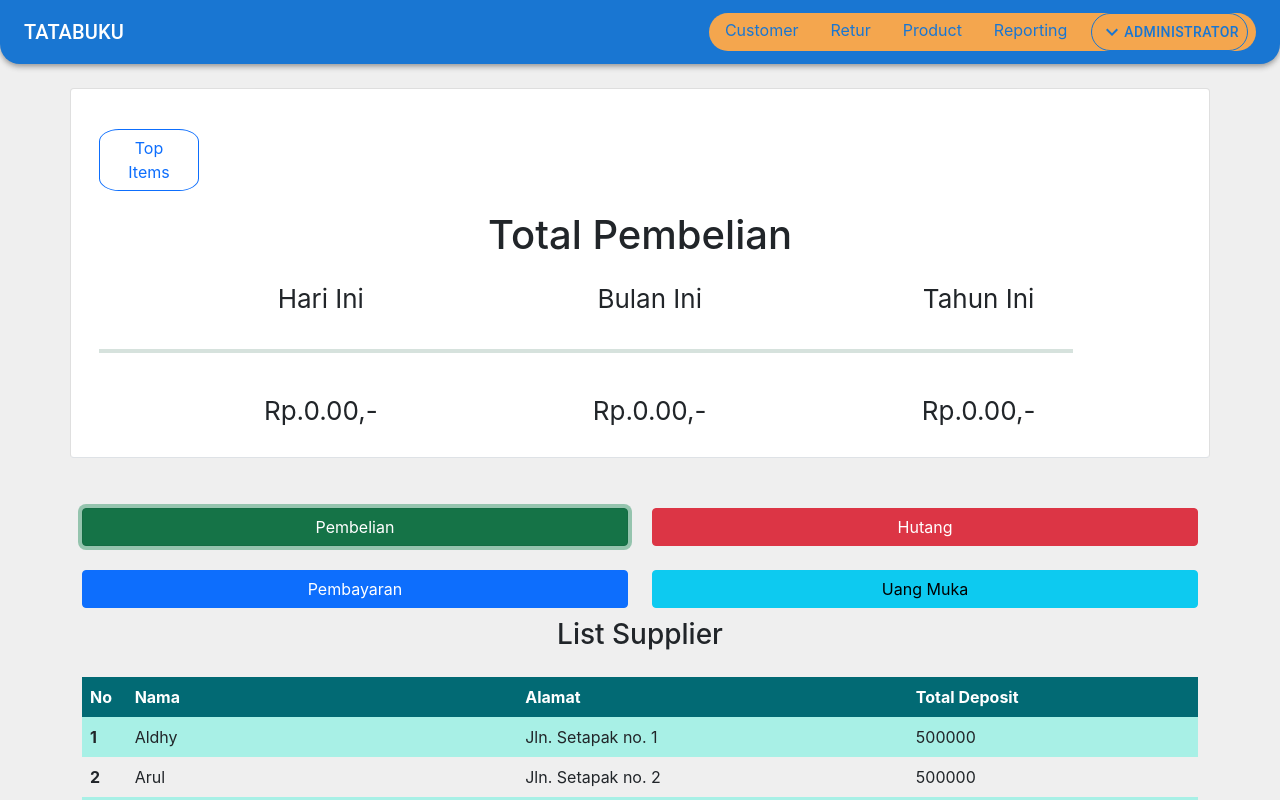
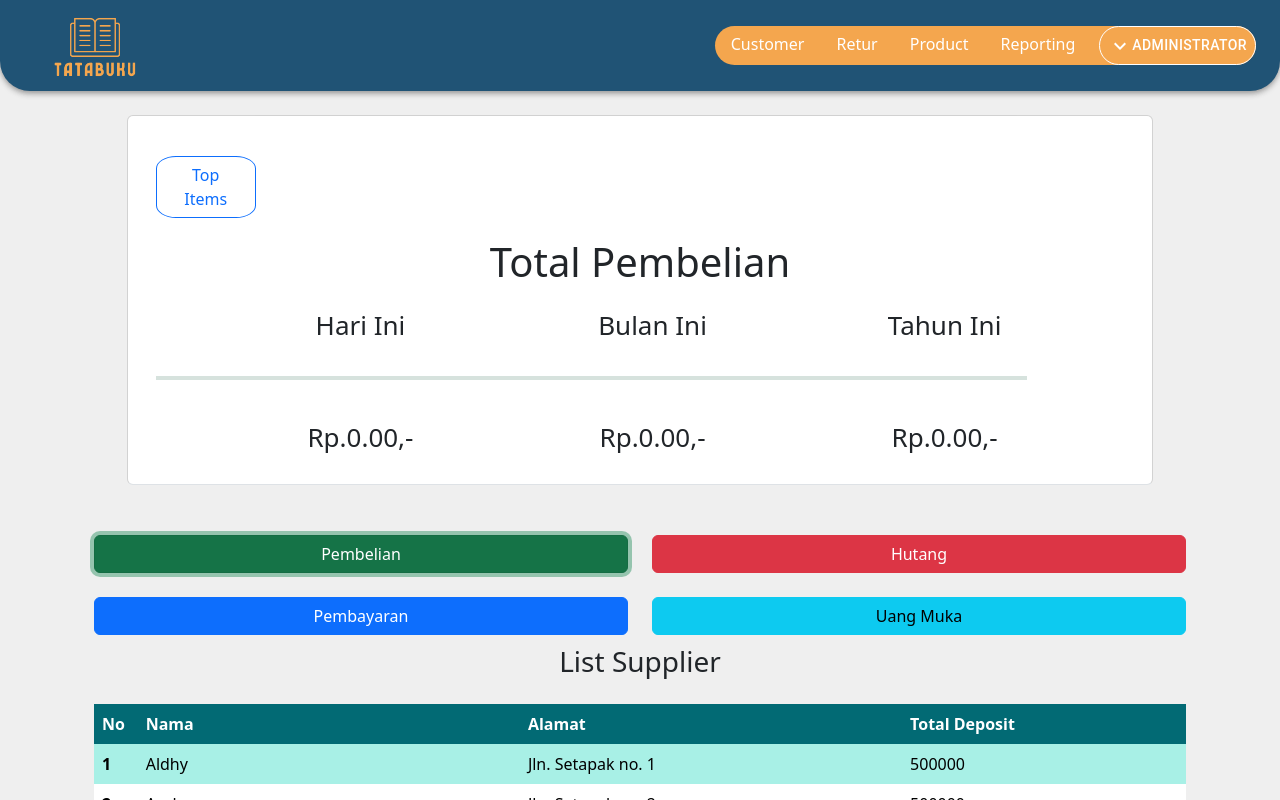
Before and after one commit to Freelance-TTB/frontend, a React (Create React App) app: page /purchases in a window 1280 px wide. Both pictures are taken after a click on the button "Pembelian". Shown: the top 800 px of the page. Built offline with nearby package versions, Linux system fonts and the light colour scheme; the HTML template or start-up script is replaced by a standard one.

Commit message:
Updated carousel top items functions with many conditions

```diff
--- a/src/App.jsx
+++ b/src/App.jsx
@@ -14,7 +14,7 @@ import PurchaseOrderPage from './pages/PurchaseOrderPage'
 function App () {
   return (
     <Router>
-      <div class="App">
+      <div class='App'>
         <Box sx={{ bgcolor: '#EFEFEF' }}>
           <Navbar />
           <Routes>
@@ -47,7 +47,7 @@ function App () {
             </Route>
           </Routes>
         </Box>
-        <Box sx={{height: 50}}></Box>
+        <Box sx={{ height: 50 }}></Box>
       </div>
     </Router>
   )
--- a/src/components/CardPurchase.jsx
+++ b/src/components/CardPurchase.jsx
@@ -1,4 +1,12 @@
-export default function CardPurchase ({ purchase }) {
+import { useEffect } from 'react'
+import { useState } from 'react'
+
+export default function CardPurchase ({
+  purchase,
+  clickCarouselActive,
+  clickMenuActive
+}) {
+  const [carouselActive, setCarouselActive] = useState(false)
   return (
     <div
       class='card container border-bottom'
@@ -9,6 +17,10 @@ export default function CardPurchase ({ purchase }) {
           type='button'
           class='btn btn-outline-primary mt-4 ml-3'
           style={{ borderRadius: '20%', width: 100 }}
+          onClick={() => {
+            clickMenuActive(false)
+            clickCarouselActive(true)
+          }}
         >
           Top Items
         </button>
--- a/src/components/CardSales.jsx
+++ b/src/components/CardSales.jsx
@@ -1,29 +1,34 @@
-import ChartPenjualan from "./ChartPenjualan"
-import {
-  Button
-} from '@mui/material'
+import ChartPenjualan from './ChartPenjualan'
+import { Button } from '@mui/material'
 
-export default function CardPurchase ({ purchase }) {
+export default function CardPurchase ({
+  purchase,
+  clickCarouselActive,
+  clickMenuActive
+}) {
   return (
     <div
       class='card container border-bottom'
       // style={{ width: '92%', height: 500 }}
     >
       <div class='card-body' style={{ height: 400 }}>
-            <Button variant="contained" sx={{borderRadius: 50}}>
+        <Button
+          variant='contained'
+          sx={{ borderRadius: 50 }}
+          onClick={() => {
+            clickMenuActive(false)
+            clickCarouselActive(true)
+          }}
+        >
           Top Item
         </Button>
 
         {(() => {
-
           if (purchase.name === 'Penjualan') {
-              return (
-                <ChartPenjualan/>
-              )
+            return <ChartPenjualan />
           } else {
             return (
               <div>
-
                 <div
                   style={{
                     textAlign: 'center',
@@ -40,8 +45,12 @@ export default function CardPurchase ({ purchase }) {
                   }}
                 >
                   <div class='left-col-card-purchase'>{purchase.subtitle1}</div>
-                    <div class='center-col-card-purchase'>{purchase.subtitle2}</div>
-                    <div class='right-col-card-purchase'>{purchase.subtitle3}</div>
+                  <div class='center-col-card-purchase'>
+                    {purchase.subtitle2}
+                  </div>
+                  <div class='right-col-card-purchase'>
+                    {purchase.subtitle3}
+                  </div>
                 </div>
                 <div
                   style={{
@@ -67,6 +76,5 @@ export default function CardPurchase ({ purchase }) {
         })()}
       </div>
     </div>
-
   )
 }
--- a/src/components/CarouselTopItems.jsx
+++ b/src/components/CarouselTopItems.jsx
@@ -2,88 +2,44 @@ import React from 'react'
 import 'bootstrap/dist/css/bootstrap.min.css'
 import { Carousel } from 'react-bootstrap'
 import { useEffect } from 'react'
+import { useSelector } from 'react-redux'
 
 function CarouselTopItems () {
   // State for Active index
   const [activeIndex, setActiveIndex] = React.useState(0)
-
   // State for Animation
   const [animating, setAnimating] = React.useState(false)
   const [carouselItems, setCarouselItems] = React.useState([])
+  const { items } = useSelector(state => state.purchaseState)
   // Sample items for Carousel
 
   useEffect(() => {
-    const topItems = [
-      {
-        id: 1,
-        img:
-          'https://i0.wp.com/esportsnesia.com/wp-content/uploads/2021/07/Claude-Cover-696x464.jpg',
-        first_label: 5000
-      },
-      {
-        id: 2,
-        img:
-          'https://cdn.oneesports.gg/cdn-data/sites/2/2021/09/MLBB_BlitzAttackBeatrix.jpg',
-        first_label: 5000
-      },
-      {
-        id: 3,
-        img:
-          'https://gamefinity.id/wp-content/uploads/2021/10/Mobile-Legends-Brody.jpg',
-        first_label: 5000
-      }
-    ]
-
-    setCarouselItems(topItems)
-  }, [])
-  const items = [
-    {
-      src:
-        'https://media.geeksforgeeks.org/wp-content/cdn-uploads/20190603152813/ml_gaming.png'
-    },
-    {
-      src:
-        'https://media.geeksforgeeks.org/wp-content/cdn-uploads/20190528184201/gateexam.png'
-    }
-  ]
-
-  // Items array length
-  const itemLength = carouselItems.length - 1
-
-  // Previous button for Carousel
-  const previousButton = () => {
-    if (animating) return
-    const nextIndex = activeIndex === 0 ? itemLength : activeIndex - 1
-    setActiveIndex(nextIndex)
-  }
-
-  // Next button for Carousel
-  const nextButton = () => {
-    if (animating) return
-    const nextIndex = activeIndex === itemLength ? 0 : activeIndex + 1
-    setActiveIndex(nextIndex)
-  }
+    setCarouselItems(items)
+  }, [carouselItems])
 
   return (
-    <div>
+    <div class='container'>
       <Carousel>
         {carouselItems.map(item => {
           return (
             <Carousel.Item
-              key={item.if}
+              key={item.id}
               onExited={() => setAnimating(false)}
               onExiting={() => setAnimating(true)}
+              style={{
+                width: '92%',
+                marginLeft: 55
+              }}
             >
               <img
-                src={item.img}
-                style={{ height: '500px', width: '100%' }}
+                src={item.image}
+                style={{ height: 370, width: '100%' }}
                 alt={item.altText}
               />
               <Carousel.Caption>
-                <h3>First slide label</h3>
-                <p>
-                  Nulla vitae elit libero, a pharetra augue mollis interdum.
-                </p>
+                <h3>{item.name}</h3>
+                <p>Harga: {item.price}</p>
+                <p>Terjual: {item.sold_unit}</p>
               </Carousel.Caption>
             </Carousel.Item>
           )
--- a/src/components/Navbar.jsx
+++ b/src/components/Navbar.jsx
@@ -16,6 +16,9 @@ import {
 import MenuIcon from '@mui/icons-material/Menu'
 import KeyboardArrowDownIcon from '@mui/icons-material/KeyboardArrowDown'
 import KeyboardArrowUpIcon from '@mui/icons-material/KeyboardArrowUp'
+import logoTatabuku from '../assets/TATABUKU.png'
+
+const navOption = ['Customer', 'Retur', 'Product', 'Reporting']
 
 export default function Navbar () {
   const [anchorEl, setAnchorEl] = React.useState(null)
@@ -31,22 +34,26 @@ export default function Navbar () {
     <Box sx={{ flexGrow: 1, mb: 3 }}>
       <AppBar
         position='static'
-        sx={{ borderBottomLeftRadius: 20, borderBottomRightRadius: 20 }}
+        sx={{
+          borderBottomLeftRadius: 30,
+          borderBottomRightRadius: 30,
+          bgcolor: '#205375'
+        }}
       >
         <Toolbar>
-          {/* <IconButton
-            size="large"
-            edge="start"
-            color="inherit"
-            aria-label="menu"
-            sx={{ mr: 2 }}
-          >
-            <MenuIcon />
-          </IconButton> */}
-
           <Typography variant='h6' component='div' sx={{ flexGrow: 1 }}>
             <Link href='/' underline='none' sx={{ color: 'white' }}>
-              TATABUKU
+              <Box
+                component='img'
+                sx={{
+                  // height: '20%',
+                  maxHeight: { xs: 75, md: 75 },
+                  maxWidth: { xs: 350, md: 250 },
+                  m: 1
+                }}
+                alt='The house from the offer.'
+                src={logoTatabuku}
+              />
             </Link>
           </Typography>
 
@@ -56,18 +63,24 @@ export default function Navbar () {
               borderRadius: 10
             }}
           >
-            <Link href='#' underline='hover' sx={{ m: 2 }}>
-              Customer
-            </Link>
-            <Link href='#' underline='hover' sx={{ m: 2 }}>
-              Retur
-            </Link>
-            <Link href='#' underline='hover' sx={{ m: 2 }}>
-              Product
-            </Link>
-            <Link href='#' underline='hover' sx={{ m: 2 }}>
-              Reporting
-            </Link>
+            {navOption.map(name => {
+              return (
+                <Link
+                  href='#'
+                  underline='none'
+                  sx={{
+                    m: 2,
+                    color: 'white',
+                    transition: 'background 0.5s, color 0.5s',
+                    '&:hover': {
+                      color: '#205375'
+                    }
+                  }}
+                >
+                  {name}
+                </Link>
+              )
+            })}
 
             <Button
               id='fade-button'
@@ -75,7 +88,16 @@ export default function Navbar () {
               aria-haspopup='true'
               aria-expanded={open ? 'true' : undefined}
               onClick={handleClick}
-              sx={{ border: 1, borderRadius: 5, mx: 1 }}
+              sx={{
+                border: 1,
+                borderRadius: 5,
+                ml: 1,
+                color: 'white',
+                transition: 'background 0.5s, color 0.5s',
+                '&:hover': {
+                  color: '#205375'
+                }
+              }}
             >
               {(() => {
                 if (open) {
--- a/src/pages/PurchasePage.jsx
+++ b/src/pages/PurchasePage.jsx
@@ -2,7 +2,7 @@ import { Grid } from '@mui/material'
 import { useState, useEffect } from 'react'
 import { useDispatch, useSelector } from 'react-redux'
 import CardPurchase from '../components/CardPurchase'
-// import CarouselTopItems from '../components/CarouselTopItems'
+import CarouselTopItems from '../components/CarouselTopItems'
 import TableSupplier from '../components/TableSupplier'
 import {
   actionFetchItems,
@@ -11,11 +11,11 @@ import {
 
 export default function PurchasePage () {
   const dispatch = useDispatch()
-  const [isActive, setIsActive] = useState(false)
+  const [isMenuActive, setIsMenuActive] = useState(false)
+  const [isCarouselActive, setIsCarouselActive] = useState(false)
   const [isName, setIsName] = useState('')
   const [isMenuPurchase, setIsMenuPurchase] = useState([])
-  const { suppliers, items } = useSelector(state => state.purchaseState)
-  console.log(items)
+  const { suppliers } = useSelector(state => state.purchaseState)
   useEffect(() => {
     dispatch(actionFetchSuppliers())
     dispatch(actionFetchItems())
@@ -55,16 +55,34 @@ export default function PurchasePage () {
 
     setIsMenuPurchase(dataMenuPurchase)
   }, [])
+
+  function clickCarouselActive (params) {
+    setIsCarouselActive(true)
+  }
+
+  function clickMenuActive (params) {
+    // console.log(params)
+    setIsMenuActive(params)
+  }
+
   return (
-    <div>
+    <div class='container'>
       {/* Total Pembelian // */}
       <div>
-        {isActive === true ? (
+        {isMenuActive === true ? (
           isMenuPurchase
             .filter(purchase => purchase.name === isName)
             .map(purchase => {
-              return <CardPurchase purchase={purchase} />
+              return (
+                <CardPurchase
+                  purchase={purchase}
+                  clickCarouselActive={clickCarouselActive}
+                  clickMenuActive={clickMenuActive}
+                />
+              )
             })
+        ) : isMenuActive === false && isCarouselActive === true ? (
+          <CarouselTopItems />
         ) : (
           <div
             class='card container border-bottom'
@@ -75,6 +93,10 @@ export default function PurchasePage () {
                 type='button'
                 class='btn btn-outline-primary mt-4 ml-3'
                 style={{ borderRadius: '20%', width: 100 }}
+                onClick={() => {
+                  clickCarouselActive(true)
+                  setIsMenuActive(false)
+                }}
               >
                 Top Items
               </button>
@@ -137,7 +159,8 @@ export default function PurchasePage () {
                 name='Pembelian'
                 onClick={() => {
                   setIsName('Pembelian')
-                  setIsActive(true)
+                  clickMenuActive(true)
+                  clickCarouselActive(false)
                 }}
               >
                 Pembelian
@@ -150,7 +173,8 @@ export default function PurchasePage () {
                 name='Hutang'
                 onClick={() => {
                   setIsName('Hutang')
-                  setIsActive(true)
+                  clickMenuActive(true)
+                  clickCarouselActive(false)
                 }}
               >
                 Hutang
@@ -163,7 +187,8 @@ export default function PurchasePage () {
                 name='Pembayaran'
                 onClick={() => {
                   setIsName('Pembayaran')
-                  setIsActive(true)
+                  clickMenuActive(true)
+                  clickCarouselActive(false)
                 }}
               >
                 Pembayaran
@@ -176,7 +201,8 @@ export default function PurchasePage () {
                 name='Uang Muka'
                 onClick={() => {
                   setIsName('Uang Muka')
-                  setIsActive(true)
+                  clickMenuActive(true)
+                  clickCarouselActive(false)
                 }}
               >
                 Uang Muka
@@ -245,15 +271,13 @@ export default function PurchasePage () {
           </table>
         </div>
       </div>
-
       <div
         class='container'
         style={{
           marginBottom: 75
         }}
       >
-        {}
-        {/* <CarouselTopItems /> */}
+        <CarouselTopItems />
       </div>
     </div>
   )
--- a/src/pages/SalesPage.jsx
+++ b/src/pages/SalesPage.jsx
@@ -1,25 +1,26 @@
-import {
-  Grid,
-  Button,
-  ButtonGroup,
-  Link
-} from '@mui/material'
+import { Grid, Button, ButtonGroup, Link } from '@mui/material'
 import { useState, useEffect } from 'react'
 import { useDispatch, useSelector } from 'react-redux'
 import CardSales from '../components/CardSales'
 import TableSupplier from '../components/TableSupplier'
-import { actionFetchSuppliers } from '../store/actions/purchase'
+import {
+  actionFetchItems,
+  actionFetchSuppliers
+} from '../store/actions/purchase'
 import SalesTable from '../components/SalesTable'
 import ChartPenjualan from '../components/ChartPenjualan'
+import CarouselTopItems from '../components/CarouselTopItems'
 
-export default function PurchasePage () {
+export default function SalesPage () {
   const dispatch = useDispatch()
-  const [isActive, setIsActive] = useState(false)
+  const [isMenuActive, setIsMenuActive] = useState(false)
+  const [isCarouselActive, setIsCarouselActive] = useState(false)
   const [isName, setIsName] = useState('')
   const [isMenuPurchase, setIsMenuPurchase] = useState([])
   const { suppliers } = useSelector(state => state.purchaseState)
   useEffect(() => {
     dispatch(actionFetchSuppliers())
+    dispatch(actionFetchItems())
   }, [])
 
   useEffect(() => {
@@ -56,26 +57,49 @@ export default function PurchasePage () {
 
     setIsMenuPurchase(dataMenuPurchase)
   }, [])
+
+  function clickCarouselActive (params) {
+    setIsCarouselActive(true)
+  }
+
+  function clickMenuActive (params) {
+    // console.log(params)
+    setIsMenuActive(params)
+  }
+
   return (
     <div>
       {/* Total Pembelian // */}
       <div>
-        {isActive === true ? (
+        {isMenuActive === true ? (
           isMenuPurchase
             .filter(purchase => purchase.name === isName)
             .map(purchase => {
-              return <CardSales purchase={purchase} />
+              return (
+                <CardSales
+                  purchase={purchase}
+                  clickCarouselActive={clickCarouselActive}
+                  clickMenuActive={clickMenuActive}
+                />
+              )
             })
+        ) : isMenuActive === false && isCarouselActive === true ? (
+          <CarouselTopItems />
         ) : (
-          <div
-            class='card container border-bottom'
-          >
+          <div class='card container border-bottom'>
             <div class='card-body' style={{ height: 400 }}>
-              <Button variant="contained" sx={{borderRadius: 50}}>
+              <Button
+                variant='contained'
+                sx={{ borderRadius: 50 }}
+                onClick={() => {
+                  clickCarouselActive(true)
+                  setIsMenuActive(false)
+                }}
+              >
                 Top Item
               </Button>
 
-              <ChartPenjualan/>
+              <ChartPenjualan />
             </div>
           </div>
         )}
@@ -90,24 +114,25 @@ export default function PurchasePage () {
           <Grid
             container
             sx={{
-              bgcolor: "#2170a5",
+              bgcolor: '#2170a5',
               borderRadius: 20
             }}
           >
             <Grid item xs={3}>
               <Button
-                variant="contained"
+                variant='contained'
                 name='Penjualan'
                 onClick={() => {
                   setIsName('Penjualan')
-                  setIsActive(true)
+                  clickMenuActive(true)
+                  clickCarouselActive(false)
                 }}
                 sx={{
                   width: '100%',
-                  boxShadow: "none",
-                  bgcolor: "#2170a5",
+                  boxShadow: 'none',
+                  bgcolor: '#2170a5',
                   '&:hover': {
-                    background: "#205375",
+                    background: '#205375'
                   },
                   borderTopLeftRadius: 20,
                   borderBottomLeftRadius: 20,
@@ -120,18 +145,19 @@ export default function PurchasePage () {
             </Grid>
             <Grid item xs={3}>
               <Button
-                variant="contained"
+                variant='contained'
                 name='Uang Saya'
                 onClick={() => {
                   setIsName('Uang Saya')
-                  setIsActive(true)
+                  clickMenuActive(true)
+                  clickCarouselActive(false)
                 }}
                 sx={{
                   width: '100%',
-                  boxShadow: "none",
-                  bgcolor: "#2170a5",
+                  boxShadow: 'none',
+                  bgcolor: '#2170a5',
                   '&:hover': {
-                    background: "#205375",
+                    background: '#205375'
                   },
                   borderRadius: 0
                 }}
@@ -141,18 +167,19 @@ export default function PurchasePage () {
             </Grid>
             <Grid item xs={3}>
               <Button
-                variant="contained"
+                variant='contained'
                 name='Pembayaran'
                 onClick={() => {
                   setIsName('Pembayaran')
-                  setIsActive(true)
+                  clickMenuActive(true)
+                  clickCarouselActive(false)
                 }}
                 sx={{
                   width: '100%',
-                  boxShadow: "none",
-                  bgcolor: "#2170a5",
+                  boxShadow: 'none',
+                  bgcolor: '#2170a5',
                   '&:hover': {
-                    background: "#205375",
+                    background: '#205375'
                   },
                   borderRadius: 0
                 }}
@@ -162,18 +189,19 @@ export default function PurchasePage () {
             </Grid>
             <Grid item xs={3}>
               <Button
-                variant="contained"
+                variant='contained'
                 name='Uang Muka'
                 onClick={() => {
                   setIsName('Uang Muka')
-                  setIsActive(true)
+                  clickMenuActive(true)
+                  clickCarouselActive(false)
                 }}
                 sx={{
                   width: '100%',
-                  boxShadow: "none",
-                  bgcolor: "#2170a5",
+                  boxShadow: 'none',
+                  bgcolor: '#2170a5',
                   '&:hover': {
-                    background: "#205375",
+                    background: '#205375'
                   },
                   borderTopLeftRadius: 0,
                   borderBottomLeftRadius: 0,
@@ -185,12 +213,12 @@ export default function PurchasePage () {
               </Button>
             </Grid>
           </Grid>
-
         </div>
       </div>
-
       <div class='container' style={{ marginBottom: 70, marginTop: 25 }}>
-        <h3 style={{ textAlign: 'center', marginTop: 70, marginBottom: 50 }}>List Supplier</h3>
+        <h3 style={{ textAlign: 'center', marginTop: 70, marginBottom: 50 }}>
+          List Supplier
+        </h3>
         <div class='table-wrapper-scroll-y my-custom-scrollbar'>
           <table class='table table-borderless table-striped-purchase table-hover'>
             <thead>
--- a/src/store/actions/purchase.js
+++ b/src/store/actions/purchase.js
@@ -96,7 +96,7 @@ export function actionFetchItems () {
           price: 50000,
           sold_unit: 50,
           image:
-            'https://images.tokopedia.net/img/cache/500-square/product-1/2019/10/21/778877/778877_23018427-2a04-4d03-b4da-a4caea42c7c0_1080_1080.jpg'
+            'https://images.tokopedia.net/img/cache/500-square/VqbcmM/2020/8/9/d00ba2ba-0863-45b3-ac71-b88132245070.jpg'
         },
         {
           id: 2,
@@ -112,7 +112,7 @@ export function actionFetchItems () {
           price: 1500000,
           sold_unit: 20,
           image:
-            'https://images.demandware.net/dw/image/v2/BBBV_PRD/on/demandware.static/-/Sites-master-catalog/default/dw04b3c19c/images/600000/606028.jpg?sfrm=jpg'
+            'https://encrypted-tbn0.gstatic.com/images?q=tbn:ANd9GcSiTHJq11V0fjxUTIPcXMdDYaTtviED9m6aeQ&usqp=CAU'
         },
         {
           id: 4,
```
Also changed, not shown: src/pages/DetailSupplierPage.jsx (+46 -66 lines). Lines whose indentation alone changed are shown as unchanged.
